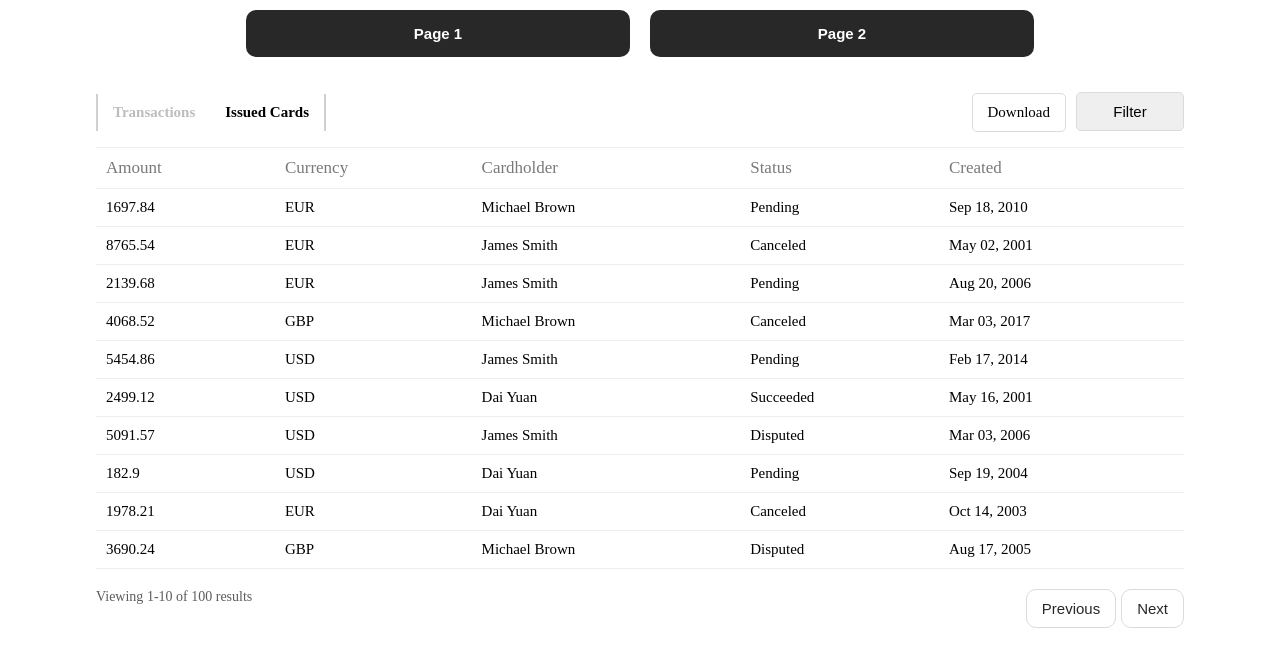
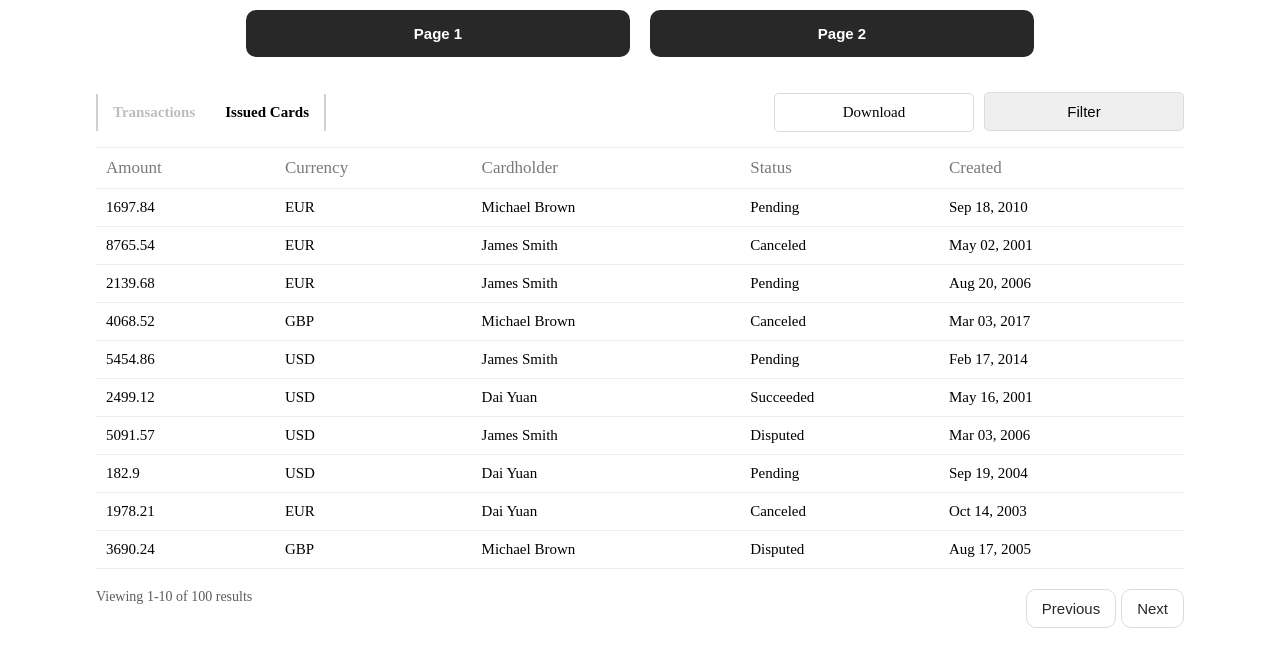
Before and after one commit to omarshokry11/visa, a React (Vite) app: page / in a window 1280 px wide. Both pictures are taken after a click on the button "Page 2". Shown: the top 666 px of the page. Built offline with nearby package versions, Linux system fonts and the light colour scheme.

Commit message:
update btn download 3

```diff
--- a/src/Component/Style/TableStatus.scss
+++ b/src/Component/Style/TableStatus.scss
@@ -46,12 +46,12 @@
         -o-border-radius: 5px;
         outline: none;
         text-align: center;
-        padding: 10px 15px;
+        padding: 10px 0;
+        width: 200px;
         @media (max-width: 700px) {
           width: 40%;
           text-align: center;
           margin-top: 10px;
-          padding: 10px 0;
         }
       }
     }
```
